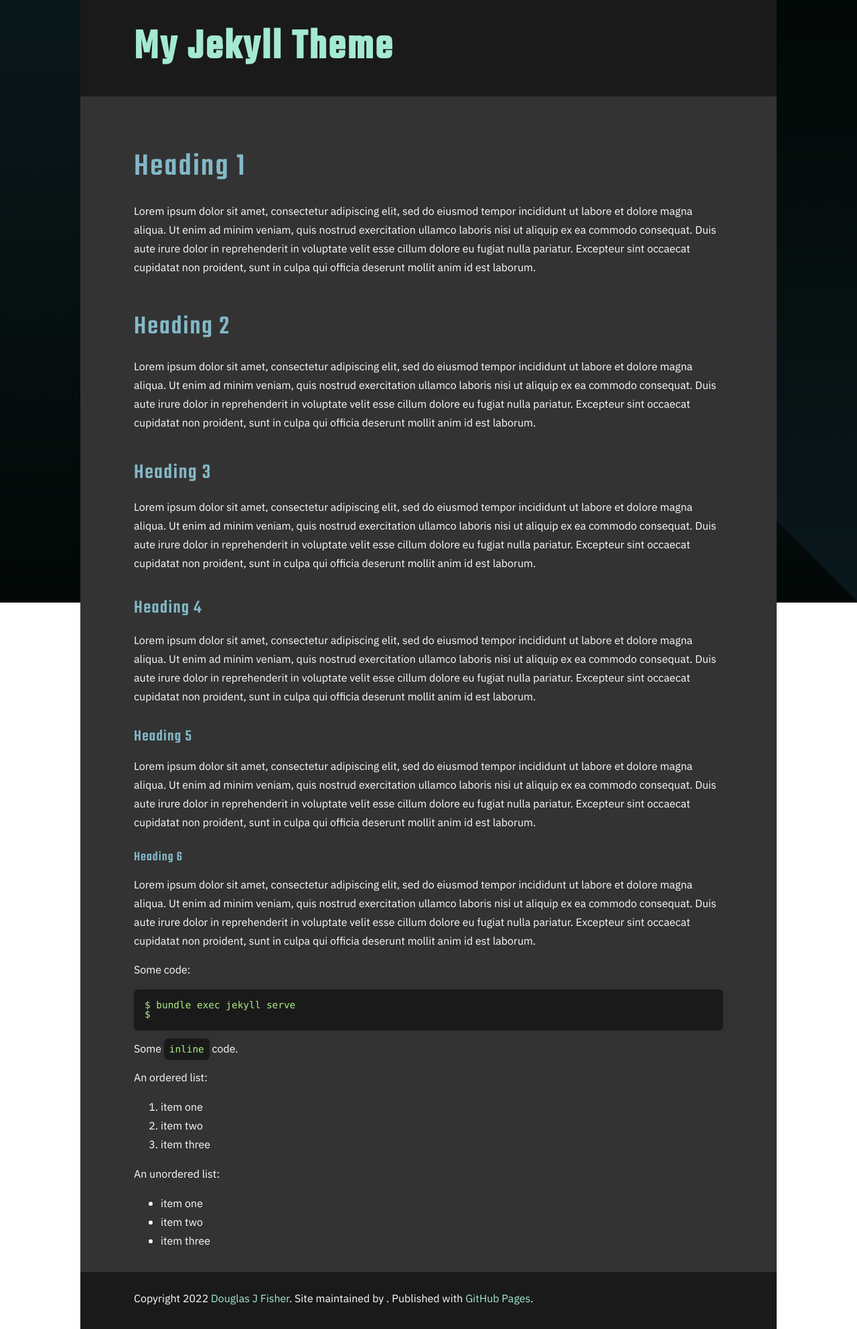
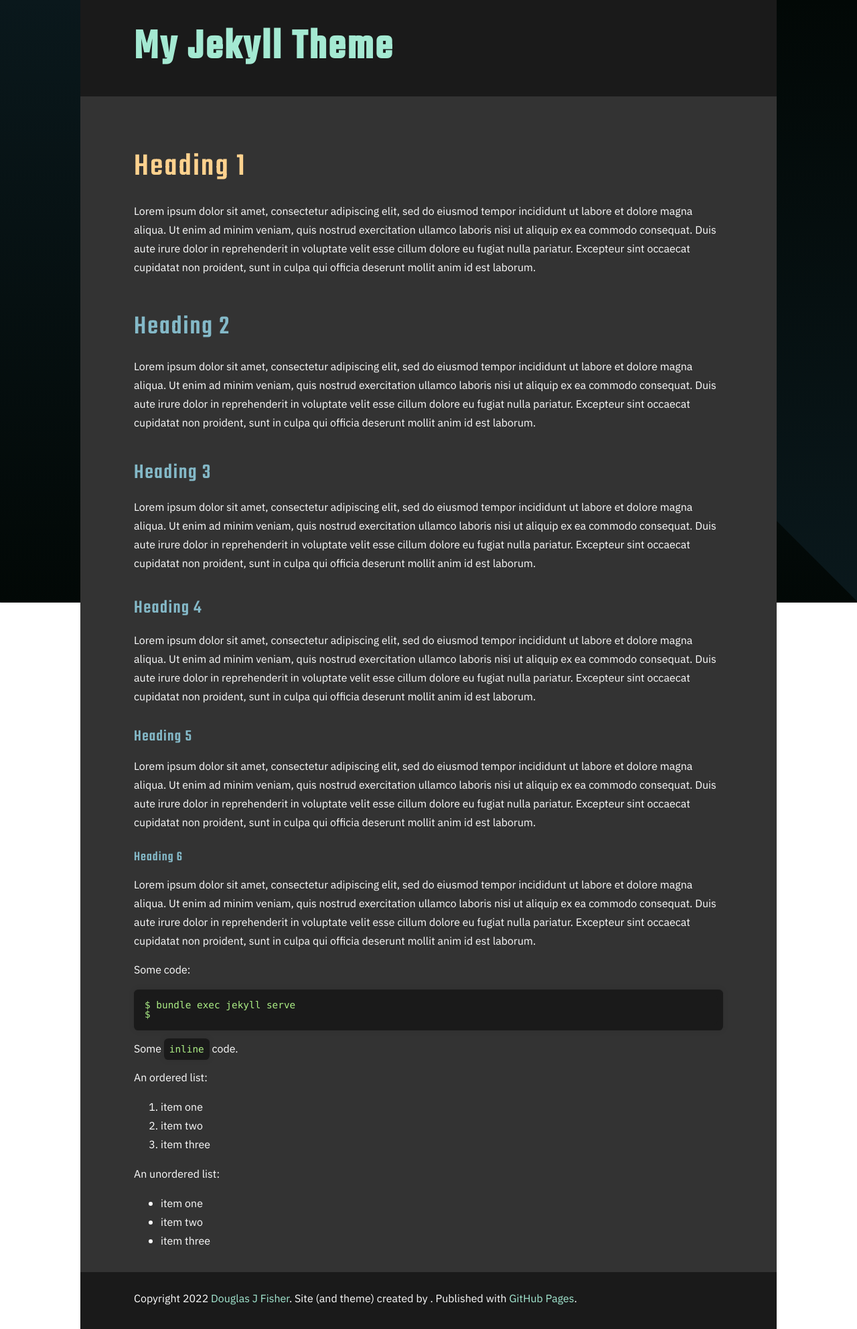
Before and after one commit to dfisher95350/jekyll-theme, a Jekyll site: the page built from index.md, in a window 1280 px wide. Shown: the whole page at 67% size. Built offline with Jekyll 4.4.1, drawn with Linux system fonts in a browser that asks for light colours.

Commit message:
#1 Small tweaks.

```diff
--- a/_layouts/default.html
+++ b/_layouts/default.html
@@ -37,7 +37,7 @@
         <footer class="inner">
             <p class="copyright">
                 Copyright 2022 <a href="https://dfisher95350.github.io/">Douglas J Fisher</a>.
-                Site maintained by <a href="{{ site.github.owner_url }}">{{ site.github.owner_name }}</a>.
+                Site (and theme) created by <a href="{{ site.github.owner_url }}">{{ site.github.owner_name }}</a>.
                 Published with <a href="https://pages.github.com">GitHub Pages</a>.
             </p>
         </footer>
--- a/_sass/typography.scss
+++ b/_sass/typography.scss
@@ -15,7 +15,7 @@ h1, h2, h3, h4, h5, h6 {
 }
 
 h1 {
-  color: $triad-2-marineblue-1;
+  color: $triad-1-amber-3;
   font-size: 3rem;
   margin: 3rem 0 0 0;
 }
```
